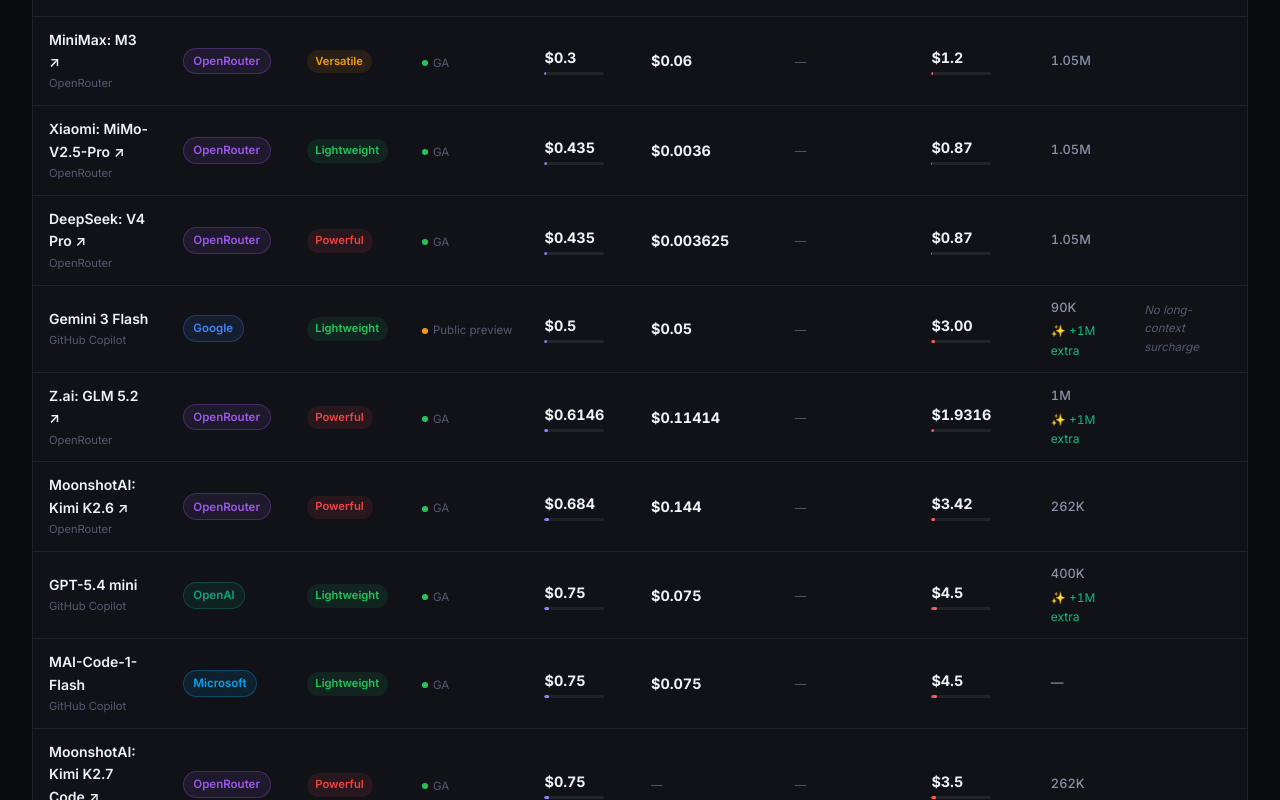
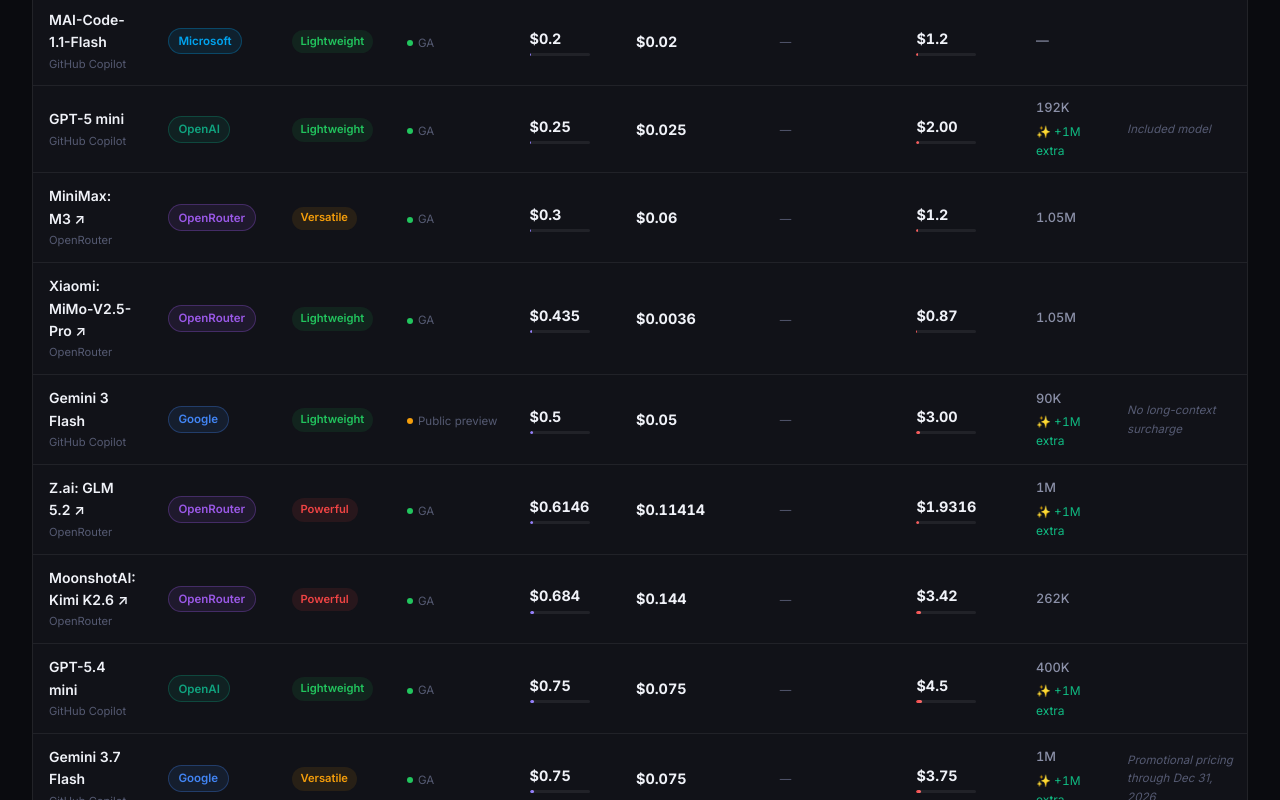
Before and after one commit to madeindigio/copilot-models-pricing-comparator, a React (Vite) app: page / in a window 1280 px wide. Shown: the part 1200-2000 px from the top of the page. Built offline with nearby package versions, Linux system fonts and the light colour scheme.

Commit message:
feat: update pricing mai, gemini, grok, kimi and deepseek v4 pro

```diff
--- a/src/data/models.ts
+++ b/src/data/models.ts
@@ -454,17 +454,18 @@ export const models: ModelPricing[] = [
     supports1MContext: true,
   },
   {
-    id: 'gemini-3.6-flash',
-    name: 'Gemini 3.6 Flash',
+    id: 'gemini-3.7-flash',
+    name: 'Gemini 3.7 Flash',
     provider: 'Google',
     source: 'GitHub Copilot',
     status: 'GA',
-    category: 'Lightweight',
-    inputPrice: 1.50,
-    cachedInputPrice: 0.15,
-    outputPrice: 7.50,
+    category: 'Versatile',
+    inputPrice: 0.75,
+    cachedInputPrice: 0.075,
+    outputPrice: 3.75,
     contextWindow: '1M',
     supports1MContext: true,
+    notes: 'Promotional pricing through Dec 31, 2026',
   },
   // ── Microsoft ────────────────────────────────────────────────────────────
   {
@@ -478,6 +479,17 @@ export const models: ModelPricing[] = [
     cachedInputPrice: 0.075,
     outputPrice: 4.50,
   },
+  {
+    id: 'mai-code-1.1-flash',
+    name: 'MAI-Code-1.1-Flash',
+    provider: 'Microsoft',
+    source: 'GitHub Copilot',
+    status: 'GA',
+    category: 'Lightweight',
+    inputPrice: 0.20,
+    cachedInputPrice: 0.02,
+    outputPrice: 1.20,
+  },
   // ── Moonshot AI ──────────────────────────────────────────────────────────
   {
     id: 'kimi-k2.7-code-copilot',
@@ -489,6 +501,19 @@ export const models: ModelPricing[] = [
     inputPrice: 0.95,
     cachedInputPrice: 0.19,
     outputPrice: 4.00,
+  },
+  {
+    id: 'kimi-k3-copilot',
+    name: 'Kimi K3',
+    provider: 'Moonshot AI',
+    source: 'GitHub Copilot',
+    status: 'GA',
+    category: 'Powerful',
+    inputPrice: 3.00,
+    cachedInputPrice: 0.30,
+    outputPrice: 15.00,
+    contextWindow: '1M',
+    supports1MContext: true,
   },
   // ── OpenRouter ───────────────────────────────────────────────────────────
   {
@@ -532,17 +557,19 @@ export const models: ModelPricing[] = [
     openrouterSlug: 'xiaomi/mimo-v2.5-pro',
   },
   {
-    id: 'deepseek-v4-pro',
-    name: 'DeepSeek: V4 Pro',
+    id: 'deepseek-v4-pro-0813',
+    name: 'DeepSeek: V4 Pro 0813',
     provider: 'OpenRouter',
     source: 'OpenRouter',
     status: 'GA',
     category: 'Powerful',
-    inputPrice: 0.435,
-    cachedInputPrice: 0.003625,
-    outputPrice: 0.87,
+    inputPrice: 1.32,
+    cachedInputPrice: 0.044,
+    outputPrice: 3.96,
     contextWindow: '1.05M',
-    openrouterSlug: 'deepseek/deepseek-v4-pro',
+    supports1MContext: true,
+    openrouterSlug: 'deepseek/deepseek-v4-pro-0813',
+    notes: 'Peak pricing; off-peak: $0.66/$0.022/$1.98 (effective Aug 16, 2026)',
   },
   {
     id: 'deepseek-v4-flash-0731',
@@ -610,17 +637,17 @@ export const models: ModelPricing[] = [
     openrouterSlug: 'minimax/minimax-m3',
   },
   {
-    id: 'grok-4.5-openrouter',
-    name: 'x.ai: Grok 4.5',
+    id: 'grok-4.6-openrouter',
+    name: 'x.ai: Grok 4.6',
     provider: 'OpenRouter',
     source: 'OpenRouter',
     status: 'GA',
     category: 'Powerful',
     inputPrice: 2.00,
-    cachedInputPrice: 0.30,
+    cachedInputPrice: 0.50,
     outputPrice: 6.00,
     contextWindow: '500K',
-    openrouterSlug: 'x-ai/grok-4.5',
+    openrouterSlug: 'x-ai/grok-4.6',
   },
   {
     id: 'qwen3.7-flash',
@@ -639,8 +666,8 @@ export const models: ModelPricing[] = [
   },
   // ── x.ai ──────────────────────────────────────────────────────────────────
   {
-    id: 'grok-4.5',
-    name: 'x.ai: Grok 4.5',
+    id: 'grok-4.6',
+    name: 'Grok 4.6',
     provider: 'x.ai',
     source: 'GitHub Copilot',
     status: 'GA',
@@ -648,7 +675,23 @@ export const models: ModelPricing[] = [
     inputPrice: 2.00,
     cachedInputPrice: 0.50,
     outputPrice: 6.00,
-    contextWindow: '500K',
+    contextWindow: '≤200K',
+    supports1MContext: true,
+    notes: 'Default context tier',
+  },
+  {
+    id: 'grok-4.6-long',
+    name: 'Grok 4.6',
+    provider: 'x.ai',
+    source: 'GitHub Copilot',
+    status: 'GA',
+    category: 'Powerful',
+    inputPrice: 4.00,
+    cachedInputPrice: 1.00,
+    outputPrice: 12.00,
+    contextWindow: '>200K',
+    supports1MContext: true,
+    notes: 'Long context tier',
   },
   // ── Xiaomi ────────────────────────────────────────────────────────────────
   {
```
Also changed, not shown: 1 other file (tests, documents, lock files or other folders).
